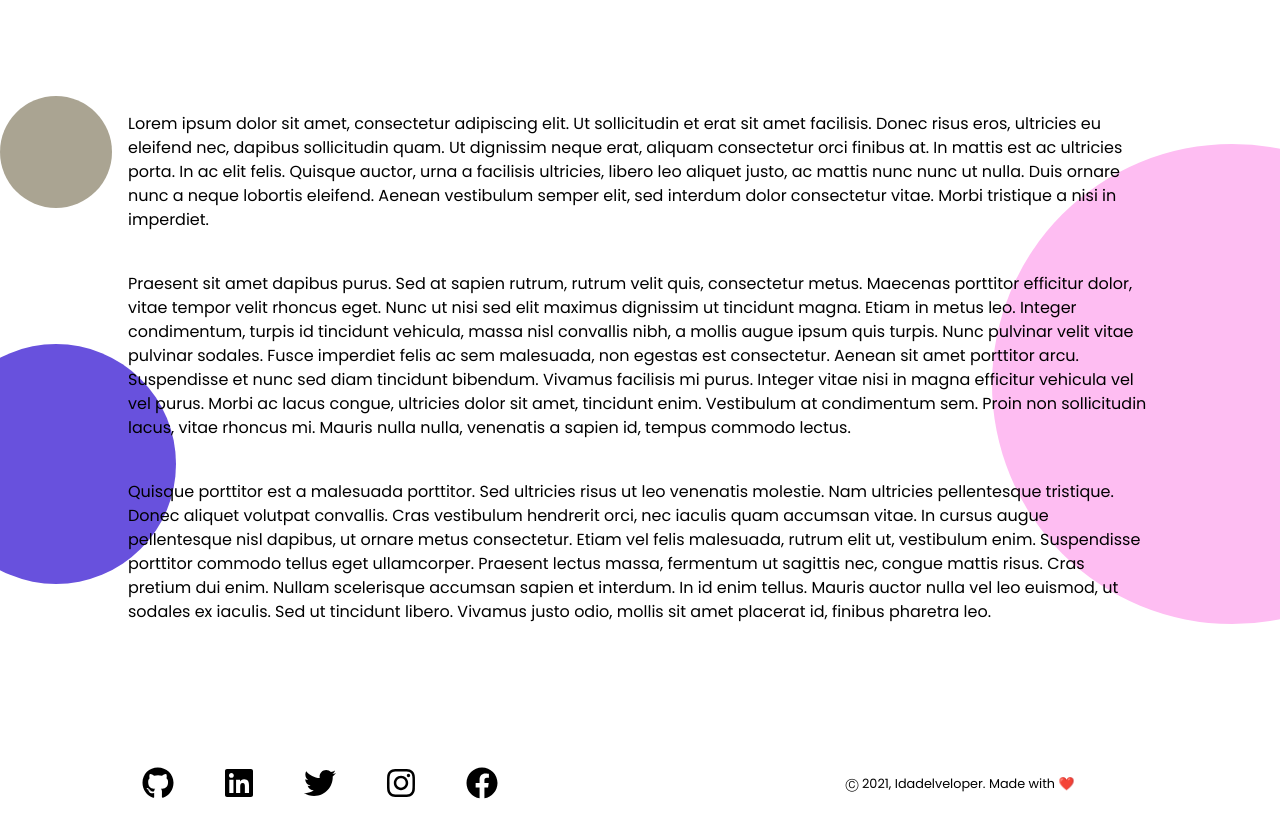
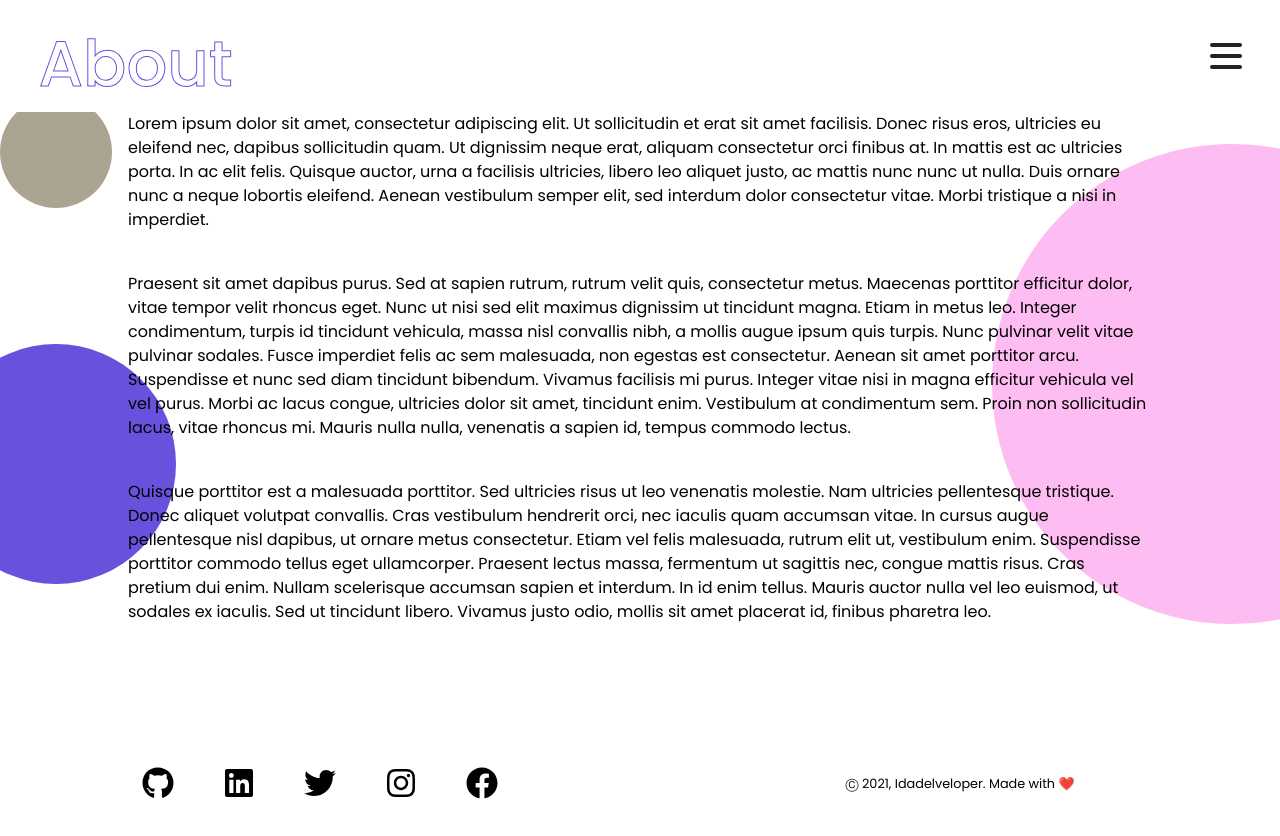
Before and after one commit to Idadelveloper/Portfolio, a React (Create React App) app: page /about in a window 1280 px wide. Shown: the top 836 px of the page. Built offline with nearby package versions, Linux system fonts and the light colour scheme.

Commit message:
Add navbar to pages

```diff
--- a/src/pages/About.js
+++ b/src/pages/About.js
@@ -1,10 +1,12 @@
 import React from 'react'
 import MyAbout from '../components/MyAbout'
 import Footer from '../components/Footer'
+import Navbar from '../components/Navbar'
 
 export default function About() {
     return (
         <div>
+            <Navbar title="About" />
             <MyAbout />
             <Footer />
         </div>
--- a/src/pages/Blog.js
+++ b/src/pages/Blog.js
@@ -1,9 +1,10 @@
 import React from 'react'
+import Navbar from '../components/Navbar'
 
 export default function Blog() {
     return (
         <div>
-
+            <Navbar title="Blog" />
         </div>
     )
 }
--- a/src/pages/Contact.js
+++ b/src/pages/Contact.js
@@ -1,10 +1,12 @@
 import React from 'react'
 import MyContact from '../components/MyContact'
 import Footer from '../components/Footer'
+import Navbar from '../components/Navbar'
 
 export default function Contact() {
     return (
         <div>
+            <Navbar title="Contact" />
             <MyContact />
             <Footer />
         </div>
--- a/src/pages/Resume.js
+++ b/src/pages/Resume.js
@@ -1,10 +1,12 @@
 import React from 'react'
 import MyResume from '../components/MyResume'
 import Footer from '../components/Footer'
+import Navbar from '../components/Navbar'
 
 export default function Resume() {
     return (
         <div>
+            <Navbar title="Resume" />
             <MyResume />
             <Footer />
         </div>
```
